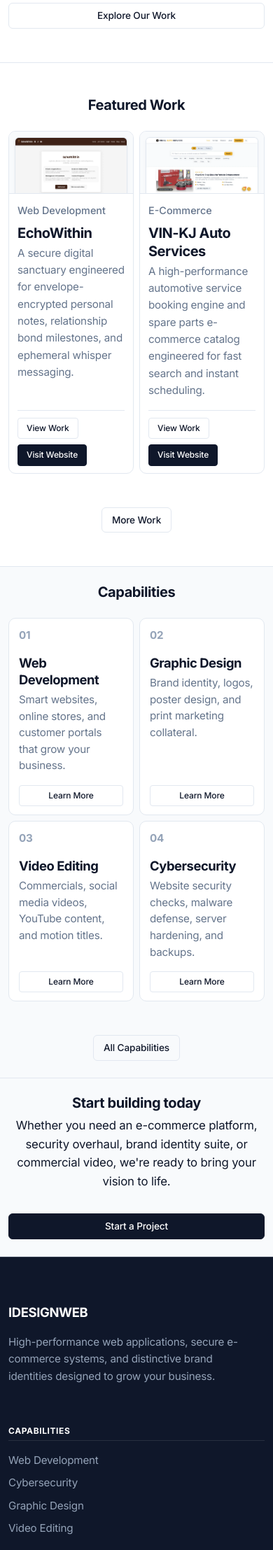
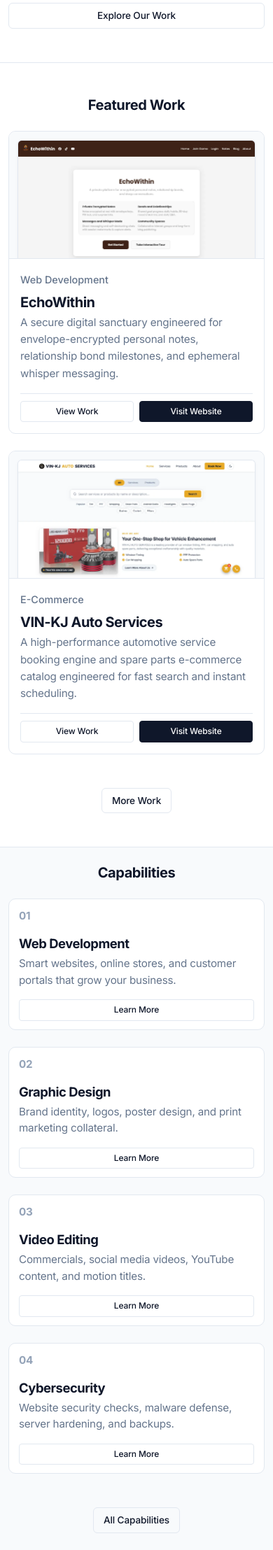
Before and after one commit to vincent0-ai/idesignweb, a Django app: page / in a window 390 px wide. Shown: the part 311-2526 px from the top of the page at 70% size. Run offline with Django 5.2, Linux system fonts and the light colour scheme; data that the repository does not hold is empty.

Commit message:
fix(mobile): enforce clean 1-column vertical stack across all card grids and contact forms

```diff
--- a/static/css/components.css
+++ b/static/css/components.css
@@ -672,11 +672,11 @@
   }
 
   .card-body {
-    padding: 10px 12px;
+    padding: 16px;
   }
 
   .card-image-wrap {
-    padding: 8px 8px 0 8px;
+    padding: 12px 12px 0 12px;
   }
 
   .results-metrics-grid {
--- a/static/css/layout.css
+++ b/static/css/layout.css
@@ -645,15 +645,21 @@
     width: 100%;
   }
 
-  /* 2-Column Mobile Grid for Cards */
-  .grid-2, .grid-4 {
-    grid-template-columns: repeat(2, 1fr);
-    gap: 12px;
+  /* Clean 1-Column Vertical Stack for Mobile */
+  .grid-2, .grid-3, .grid-4 {
+    grid-template-columns: 1fr;
+    gap: var(--space-xl);
   }
 
-  .grid-3 {
-    grid-template-columns: 1fr;
-    gap: var(--space-md);
+  .card-action-row {
+    gap: 8px;
+    flex-wrap: wrap;
+  }
+
+  .card-action-row .btn {
+    flex: 1 1 120px;
+    text-align: center;
+    justify-content: center;
   }
 
   .picks-content {
@@ -703,9 +709,9 @@
     padding-right: 12px;
   }
 
-  .grid-2, .grid-4 {
-    grid-template-columns: repeat(2, 1fr);
-    gap: 8px;
+  .grid-2, .grid-3, .grid-4 {
+    grid-template-columns: 1fr;
+    gap: var(--space-lg);
   }
 
   .hero-headline {
```
Also changed, not shown: GEMINI.md (+3 -3 lines).
